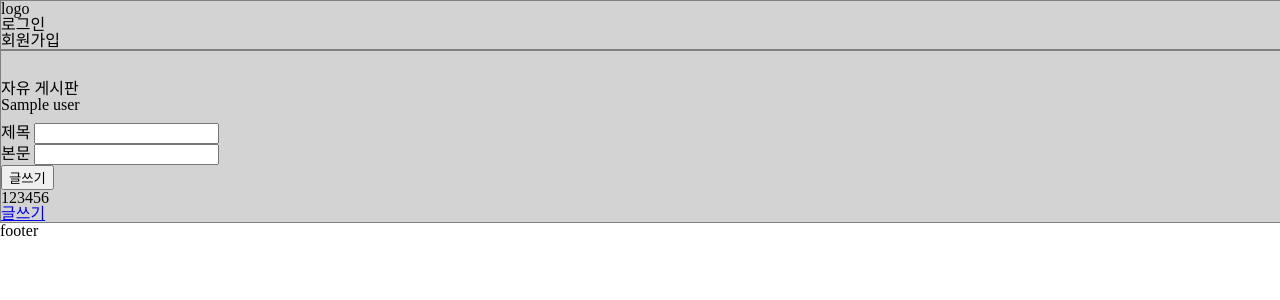
After one commit to nomore12/flask_tutorial, a Flask app: template project/templates/edit.html in a window 1280 px wide. The commit adds this page. Shown: the top 300 px of the page. Run offline with Flask 2, Linux system fonts and the light colour scheme; the template is opened without the code that fills it: most values are stand-ins (such as "Sample title", 1, 10 or a date in 2020).

Commit message:
기본적인 글쓰기 가능

```diff
--- a/project/app.py
+++ b/project/app.py
@@ -1,6 +1,8 @@
 from flask import Flask, render_template, request, redirect, url_for
 import sqlite3
-from query import get_all_articles, get_all_users, get_user, get_article
+from query import get_all_articles, get_all_users, get_user, get_article, create_article
+from datetime import datetime
+
 
 app = Flask(__name__)
 
@@ -21,15 +23,22 @@ def index():
     return render_template('list.html', context=context)
 
 
-@app.route('/write')
-def create_article():
+# 유저는 무조건 1번. 하드코딩.
+@app.route('/edit')
+def write_article_page():
+    return render_template('edit.html', context=get_user(1))
+
+
+# 1번 유저만 글 쓸 수 있음.
+@app.route('/create', methods=['POST', ])
+def write_article():
     if request.method != 'POST':
-        return redirect('/write')
-
-    conn = sqlite3.connect('database.db')
-    cursor = conn.cursor()
-
-    pass
+        return redirect(url_for('.create'))
+    user_id = request.form['user_id']
+    title = request.form['title']
+    content = request.form['content']
+    create_article(user_id, title, content)
+    return redirect(url_for('.index'))
 
 
 if __name__ == '__main__':
--- a/project/static/style.css
+++ b/project/static/style.css
@@ -13,3 +13,7 @@
 .content {
   margin-top: 10px;
 }
+
+.form-content-text {
+  padding: 20px 0px;
+}
--- a/project/templates/base.html
+++ b/project/templates/base.html
@@ -1,11 +1,14 @@
 <!DOCTYPE html>
 <html lang="en">
   <head>
+    {% block head %}
     <meta charset="UTF-8" />
     <meta name="viewport" content="width=device-width, initial-scale=1.0" />
     <link rel="stylesheet" href="/static/reset.css" />
     <link rel="stylesheet" href="/static/style.css" />
-    <title>게시판</title>
+    {% endblock %}
+
+    <title>{% block title %}게시판{% endblock %}</title>
   </head>
   <body>
     <header class="header">
@@ -28,7 +31,7 @@
             <div class="empty nav-item"></div>
             <div class="pagenation nav-item">123456</div>
             <div class="create nav-item"></div>
-            <a href="/create" class="create-article">글쓰기</a>
+            <a href="/edit" class="create-article">글쓰기</a>
           </div>
         </div>
       </div>
--- /dev/null
+++ b/project/templates/edit.html
@@ -0,0 +1,22 @@
+{% extends 'base.html' %} {% block title %} 글쓰기 {% endblock %} {% block
+content %}
+<form action="/create" method="post">
+  <input
+    type="text"
+    name="user_id"
+    id="user_id"
+    hidden
+    value="{{context.id}}"
+  />
+  <div>
+    <label for="title">제목</label>
+    <input type="text" name="title" id="title" maxlength="256" />
+  </div>
+  <div>
+    <label class="form-content-text" for="content">본문</label>
+    <input type="text" name="content" id="content" />
+  </div>
+  <div><input type="submit" value="글쓰기" /></div>
+</form>
+
+{% endblock %}
```
